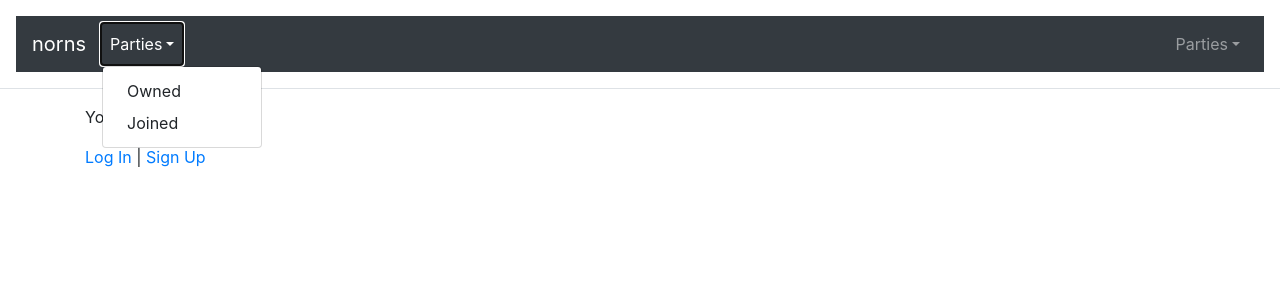
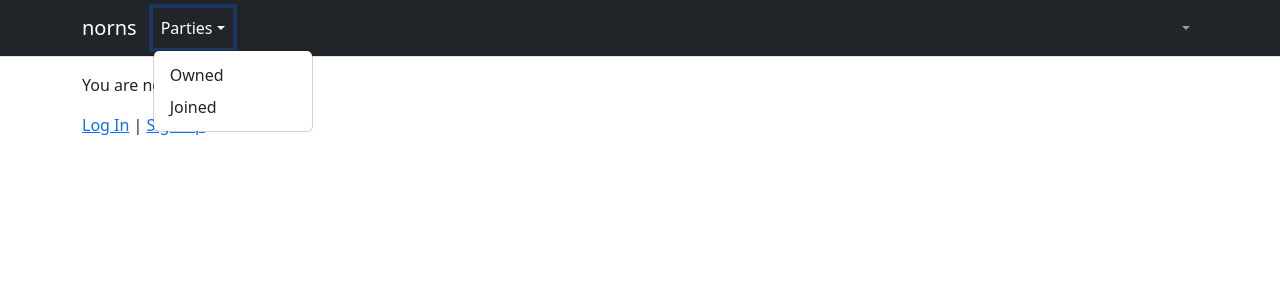
Before and after one commit to norns-dev/norns, a Django app: page / in a window 1280 px wide, after a click on "Parties". Shown: the top 300 px of the page. Run offline with Django 4.2, Linux system fonts and the light colour scheme; parts of the project's set-up code (start-up, migrations or seed data) failed here and were passed over; some libraries are stand-ins or nearby versions.

Commit message:
Improved styling across site (#44)

```diff
--- a/norns/settings.py
+++ b/norns/settings.py
@@ -47,6 +47,7 @@
     # 3rd party
     "crispy_forms",
     "crispy_bootstrap5",
+    "bootstrap5",
     # Local
     "pages.apps.PagesConfig",
     "accounts.apps.AccountsConfig",
--- a/pyproject.toml
+++ b/pyproject.toml
@@ -12,6 +12,7 @@
 pytz = "^2024.1"
 crispy-bootstrap5 = "^2023.10"
 django-crispy-forms = "^2.1"
+django-bootstrap-v5 = "^1.0.11"
 
 [tool.poetry.group.dev]
 optional = true
--- a/requirements.txt
+++ b/requirements.txt
@@ -1,7 +1,9 @@
 asgiref==3.7.2 ; python_version >= "3.11" and python_version < "4.0"
+beautifulsoup4==4.12.3 ; python_version >= "3.11" and python_version < "4.0"
 crispy-bootstrap5==2023.10 ; python_version >= "3.11" and python_version < "4.0"
 dj-database-url==2.1.0 ; python_version >= "3.11" and python_version < "4.0"
 dj-email-url==1.0.6 ; python_version >= "3.11" and python_version < "4.0"
+django-bootstrap-v5==1.0.11 ; python_version >= "3.11" and python_version < "4.0"
 django-cache-url==3.4.5 ; python_version >= "3.11" and python_version < "4.0"
 django-crispy-forms==2.1 ; python_version >= "3.11" and python_version < "4.0"
 django==4.2.10 ; python_version >= "3.11" and python_version < "4.0"
@@ -10,6 +12,7 @@
 packaging==23.2 ; python_version >= "3.11" and python_version < "4.0"
 python-dotenv==1.0.1 ; python_version >= "3.11" and python_version < "4.0"
 pytz==2024.1 ; python_version >= "3.11" and python_version < "4.0"
+soupsieve==2.5 ; python_version >= "3.11" and python_version < "4.0"
 sqlparse==0.4.4 ; python_version >= "3.11" and python_version < "4.0"
 typing-extensions==4.9.0 ; python_version >= "3.11" and python_version < "4.0"
 tzdata==2023.3 ; python_version >= "3.11" and python_version < "4.0" and sys_platform == "win32"
--- a/templates/base.html
+++ b/templates/base.html
@@ -9,18 +9,16 @@
                 norns
             {% endblock title %}
         </title>
-        <meta name="viewport"
-              content="width=device-width, initial-scale=1, shrink-to-fit=no">
-        <!-- Bootstrap CSS -->
-        <link rel="stylesheet"
-              href="https://cdn.jsdelivr.net/npm/bootstrap@4.0.0/dist/css/bootstrap.min.css"
-              integrity="sha384-Gn5384xqQ1aoWXA+058RXPxPg6fy4IWvTNh0E263XmFcJlSAwiGgFAW/dAiS6JXm"
-              crossorigin="anonymous">
+        <meta name="viewport" content="width=device-width, initial-scale=1">
+        {% load bootstrap5 %}
+        {% bootstrap_css %}
+        {% bootstrap_javascript %}
     </head>
     <body>
-        <header class="p-3 mb-3 border-bottom">
+        <header class="mb-3 border-bottom">
             <nav class="navbar navbar-expand-lg navbar-dark bg-dark">
-                <a class="navbar-brand" href="#">norns</a>
+                <div class="container">
+                    <a class="navbar-brand" href="{% url 'home' %}">norns</a>
                     <button class="navbar-toggler"
                             type="button"
                             data-toggle="collapse"
@@ -31,36 +29,46 @@
                         <span class="navbar-toggler-icon"></span>
                     </button>
                     <div class="collapse navbar-collapse" id="navbarSupportedContent">
-                    <ul class="navbar-nav mr-auto">
+                        <ul class="navbar-nav me-auto">
                             <li class="nav-item dropdown">
                                 <a class="nav-link dropdown-toggle"
                                    href="#"
                                    id="partyDropdown"
                                    role="button"
-                               data-toggle="dropdown"
+                                   data-bs-toggle="dropdown"
                                    aria-haspopup="true"
                                    aria-expanded="false">Parties</a>
-                            <div class="dropdown-menu" aria-labelledby="partyDropdown">
-                                <a class="dropdown-item" href="#">Owned</a>
-                                <a class="dropdown-item" href="#">Joined</a>
-                            </div>
+                                <ul class="dropdown-menu" aria-labelledby="partyDropdown">
+                                    <li>
+                                        <a class="dropdown-item" href="{% url 'party_list_owned' %}">Owned</a>
+                                    </li>
+                                    <li>
+                                        <a class="dropdown-item" href="{% url 'party_list_joined' %}">Joined</a>
                                     </li>
                                 </ul>
-                    <ul class="navbar-nav mr-right">
+                            </li>
+                        </ul>
+                        <ul class="navbar-nav me-right">
                             <li class="nav-item dropdown">
                                 <a class="nav-link dropdown-toggle"
                                    href="#"
                                    id="userDropdown"
                                    role="button"
-                               data-toggle="dropdown"
+                                   data-bs-toggle="dropdown"
                                    aria-haspopup="true"
-                               aria-expanded="false">Parties</a>
-                            <div class="dropdown-menu" aria-labelledby="userDropdown">
-                                <a class="dropdown-item" href="#">Change Password</a>
-                                <a class="dropdown-item" href="#">Log Out</a>
-                            </div>
+                                   aria-expanded="false">{{ user.username }}</a>
+                                <ul class="dropdown-menu dropdown-menu-end"
+                                    aria-labelledby="userDropdown">
+                                    <li>
+                                        <a class="dropdown-item" href="{% url 'password_change' %}">Change Password</a>
+                                    </li>
+                                    <li>
+                                        <a class="dropdown-item" href="{% url 'logout' %}">Log Out</a>
                                     </li>
                                 </ul>
+                            </li>
+                        </ul>
+                    </div>
                 </div>
             </nav>
         </header>
@@ -70,15 +78,5 @@
                 {% endblock content %}
             </div>
         </main>
-        <!-- Bootstrap JavaScript Bundle -->
-        <script src="https://code.jquery.com/jquery-3.2.1.slim.min.js"
-                integrity="sha384-KJ3o2DKtIkvYIK3UENzmM7KCkRr/rE9/Qpg6aAZGJwFDMVNA/GpGFF93hXpG5KkN"
-                crossorigin="anonymous"></script>
-        <script src="https://cdn.jsdelivr.net/npm/popper.js@1.12.9/dist/umd/popper.min.js"
-                integrity="sha384-ApNbgh9B+Y1QKtv3Rn7W3mgPxhU9K/ScQsAP7hUibX39j7fakFPskvXusvfa0b4Q"
-                crossorigin="anonymous"></script>
-        <script src="https://cdn.jsdelivr.net/npm/bootstrap@4.0.0/dist/js/bootstrap.min.js"
-                integrity="sha384-JZR6Spejh4U02d8jOt6vLEHfe/JQGiRRSQQxSfFWpi1MquVdAyjUar5+76PVCmYl"
-                crossorigin="anonymous"></script>
     </body>
 </html>
```
Also changed, not shown: templates/party_list.html (+13 -6 lines), 1 other file. Lines whose indentation alone changed are shown as unchanged.
